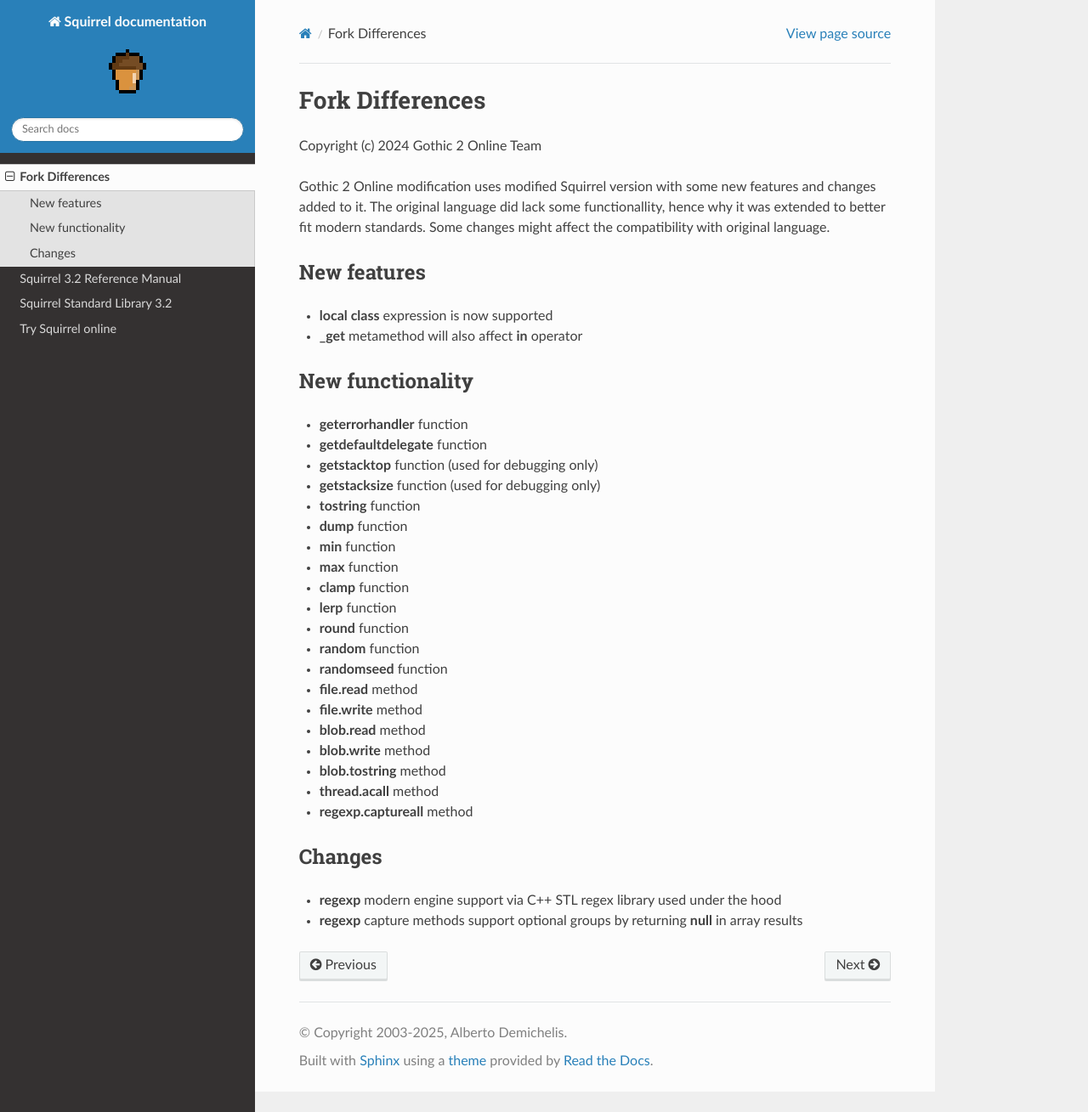
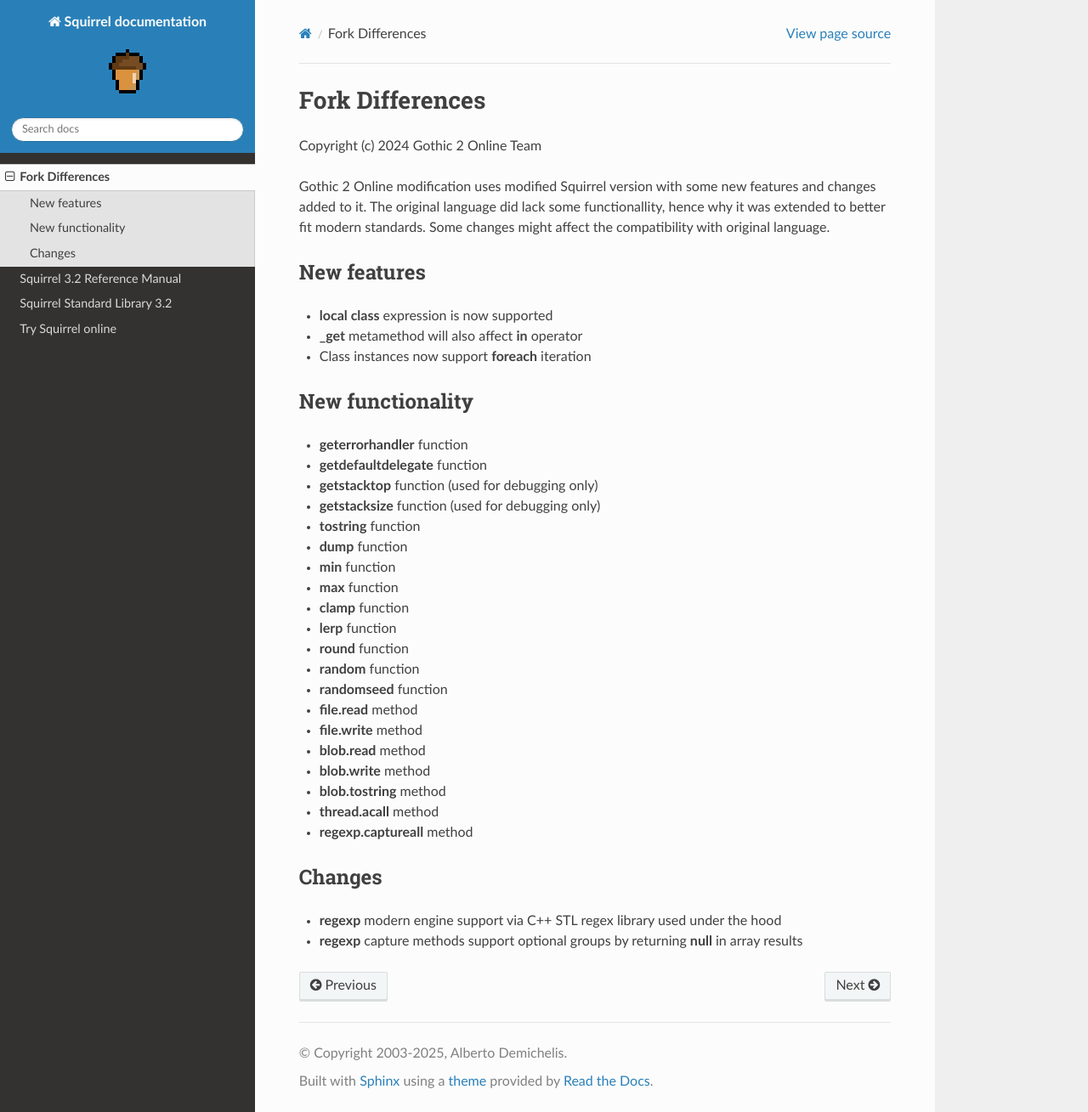
Before and after one commit to nesbox/squirrel, a Sphinx documentation site: the page built from doc/source/differences/index.rst, in a window 1280 px wide and 1309 px high. Shown: the whole window at 85% size. Built offline with Sphinx 7.4.7 and the Read the Docs theme 3.1.0, drawn with Linux system fonts in a browser that asks for light colours.

Commit message:
Updated differences/index.rst

```diff
--- a/doc/source/differences/index.rst
+++ b/doc/source/differences/index.rst
@@ -17,6 +17,7 @@
 
 - **local class** expression is now supported
 - **_get** metamethod will also affect **in** operator
+- Class instances now support **foreach** iteration
 
 ==================
 New functionality
```
